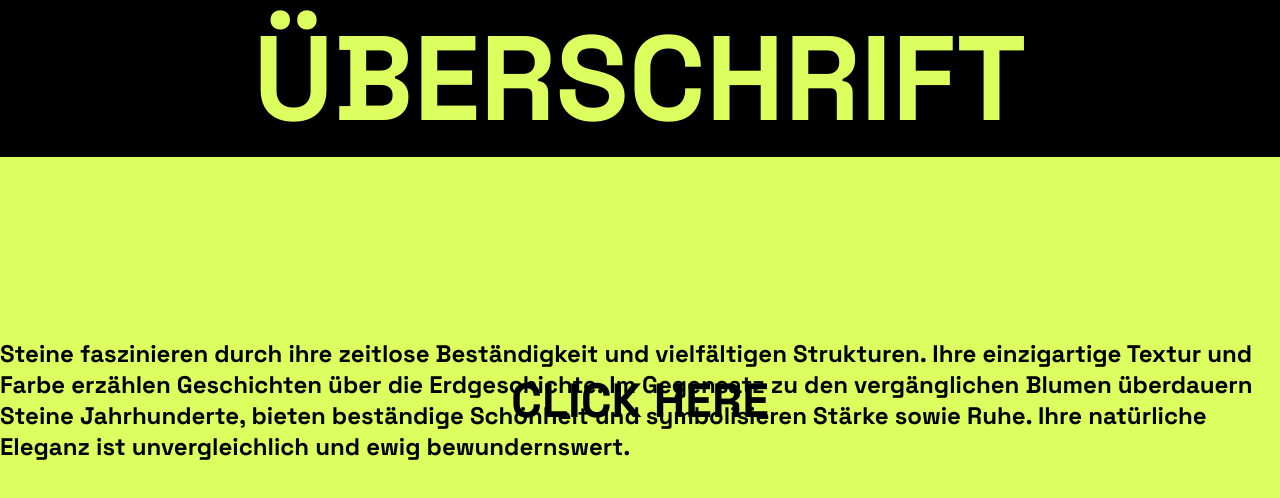
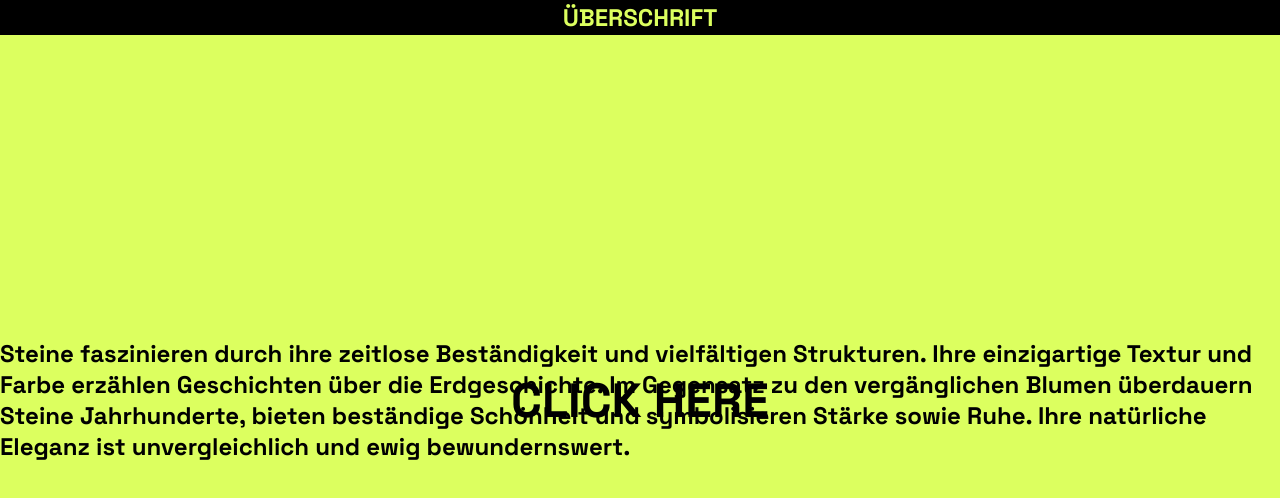
Before and after one commit to voronoicloud/cyberbalett, a plain HTML site: page index.html in a window 1280 px wide. Drawn offline with nearby package versions, Linux system fonts and the light colour scheme; a web font is replaced by a local one.

Commit message:
Add files via upload

```diff
--- a/style.css
+++ b/style.css
@@ -133,7 +133,7 @@ a:visited {
                      left: 0;
                      width: 100%;
                      background-color: black;
-font-size:15vh;
+font-size:3vh;
                      color: #dcff5f;
                      text-align: center;
                      padding: 2px 0;
```
